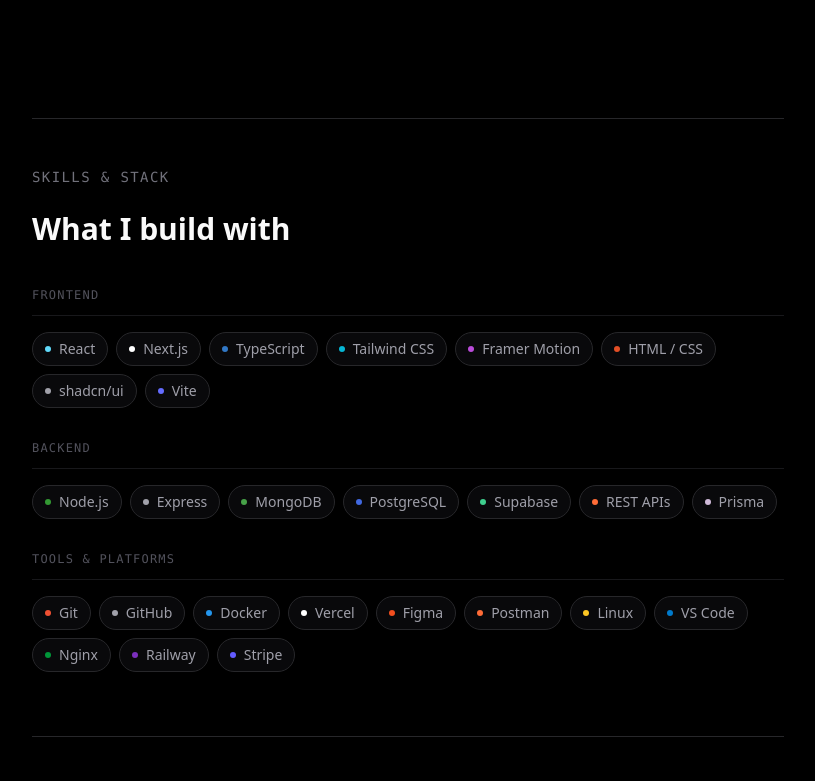
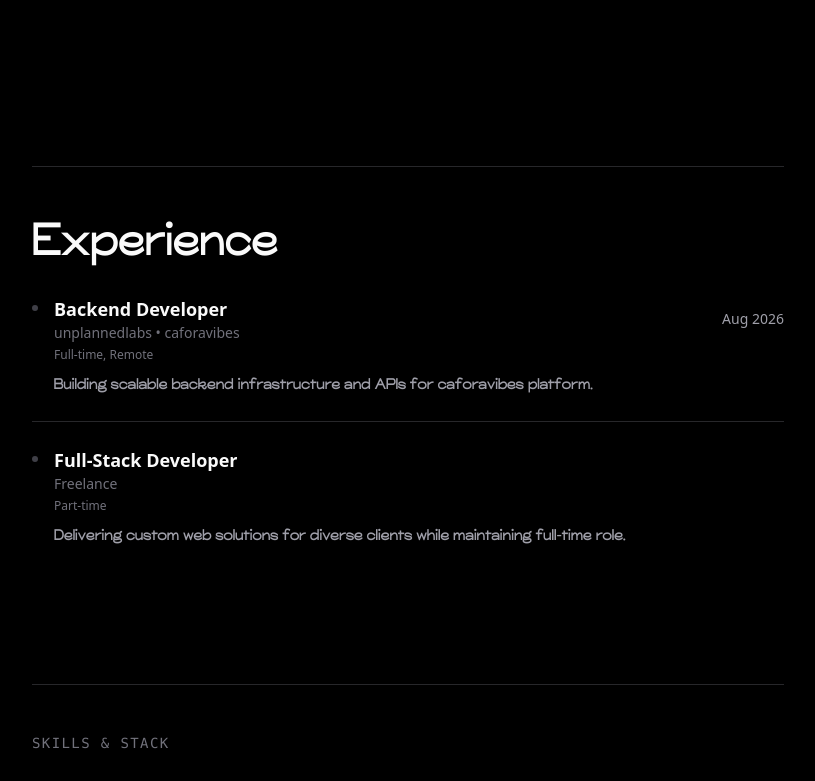
Before and after one commit to Mevayaan1/Portfolio, a React (Vite) app: page / in a window 1280 px wide. Shown: the part 924-1705 px from the top of the page, without its empty margins (232-1047 px from the left). Built offline with nearby package versions, Linux system fonts and the light colour scheme.

Commit message:
feat: add Experience section to showcase professional background

```diff
--- a/src/pages/Home.jsx
+++ b/src/pages/Home.jsx
@@ -5,6 +5,7 @@
 import HeroSection from "../components/HeroSection";
 import HeroAbout from "../sections/HeroAbout";
 import AboutSection from "../sections/AboutSection";
+import Experience from "../sections/Experience";
 import Contact from "../sections/Contact";
 import Footer from "../components/Footer";
 import Skills from "../sections/Skills";
@@ -17,6 +18,7 @@
       <HeroSection avatarSrc={avatarSrc} bannerSrc={bannerSrc} />
       <div className="space-y-16 max-w-7xl mx-auto">
         <AboutSection />
+        <Experience />
         <Skills />
         <Suspense fallback={null}>
           <FeatureProjects arrange="grid" />
--- /dev/null
+++ b/src/sections/Experience.jsx
@@ -0,0 +1,74 @@
+import { motion } from "framer-motion";
+
+export default function Experience() {
+  const experiences = [
+    {
+      company: "unplannedlabs",
+      project: "caforavibes",
+      position: "Backend Developer",
+      type: "Full-time, Remote",
+      startDate: "Aug 2026",
+      description: "Building scalable backend infrastructure and APIs for caforavibes platform.",
+    },
+    {
+      company: "Freelance",
+      position: "Full-Stack Developer",
+      type: "Part-time",
+      description: "Delivering custom web solutions for diverse clients while maintaining full-time role.",
+    },
+  ];
+
+  return (
+    <section id="experience" className="w-full bg-transparent py-12 scroll-mt-24">
+      <div className="w-full">
+        {/* Top Border Line */}
+        <div className="border-t border-zinc-200 dark:border-zinc-800 mb-12" />
+
+        <div className="flex flex-col gap-8 max-w-4xl">
+          {/* Section Heading */}
+          <h2 className="text-4xl md:text-5xl font-bold font-primary text-zinc-900 dark:text-zinc-50">
+            Experience
+          </h2>
+
+          {/* Experience List */}
+          <div className="flex flex-col gap-6">
+            {experiences.map((exp, index) => (
+              <motion.div
+                key={index}
+                initial={{ opacity: 0, y: 10 }}
+                whileInView={{ opacity: 1, y: 0 }}
+                viewport={{ once: true }}
+                transition={{ duration: 0.5, delay: index * 0.1 }}
+                className="flex gap-4 items-start pb-6 border-b border-zinc-200 dark:border-zinc-800 last:border-b-0"
+              >
+                <span className="mt-2.5 h-1.5 w-1.5 flex-shrink-0 rounded-full bg-zinc-300 dark:bg-zinc-700" />
+                <div className="flex-1">
+                  <div className="flex flex-col md:flex-row md:items-center md:justify-between gap-2">
+                    <div>
+                      <h3 className="text-lg font-semibold text-zinc-900 dark:text-zinc-50">
+                        {exp.position}
+                      </h3>
+                      <p className="text-sm text-zinc-500 dark:text-zinc-500">
+                        {exp.company}
+                        {exp.project && ` • ${exp.project}`}
+                      </p>
+                    </div>
+                    <span className="text-sm text-zinc-600 dark:text-zinc-400 font-medium">
+                      {exp.startDate}
+                    </span>
+                  </div>
+                  <p className="text-xs text-zinc-500 dark:text-zinc-500 mt-1">
+                    {exp.type}
+                  </p>
+                  <p className="text-base md:text-base text-zinc-600 dark:text-zinc-400 leading-relaxed font-primary mt-2">
+                    {exp.description}
+                  </p>
+                </div>
+              </motion.div>
+            ))}
+          </div>
+        </div>
+      </div>
+    </section>
+  );
+}
```
Also changed, not shown: .claude/launch.json (added).
